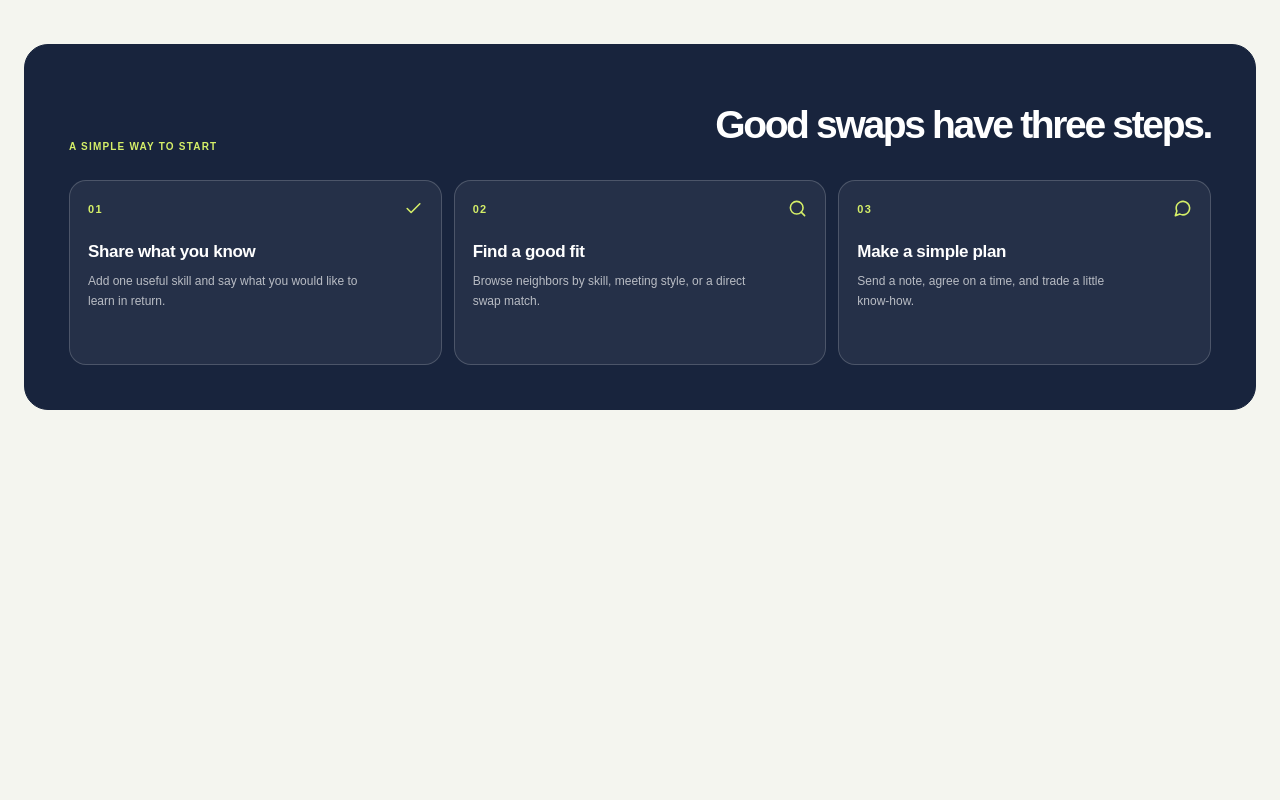
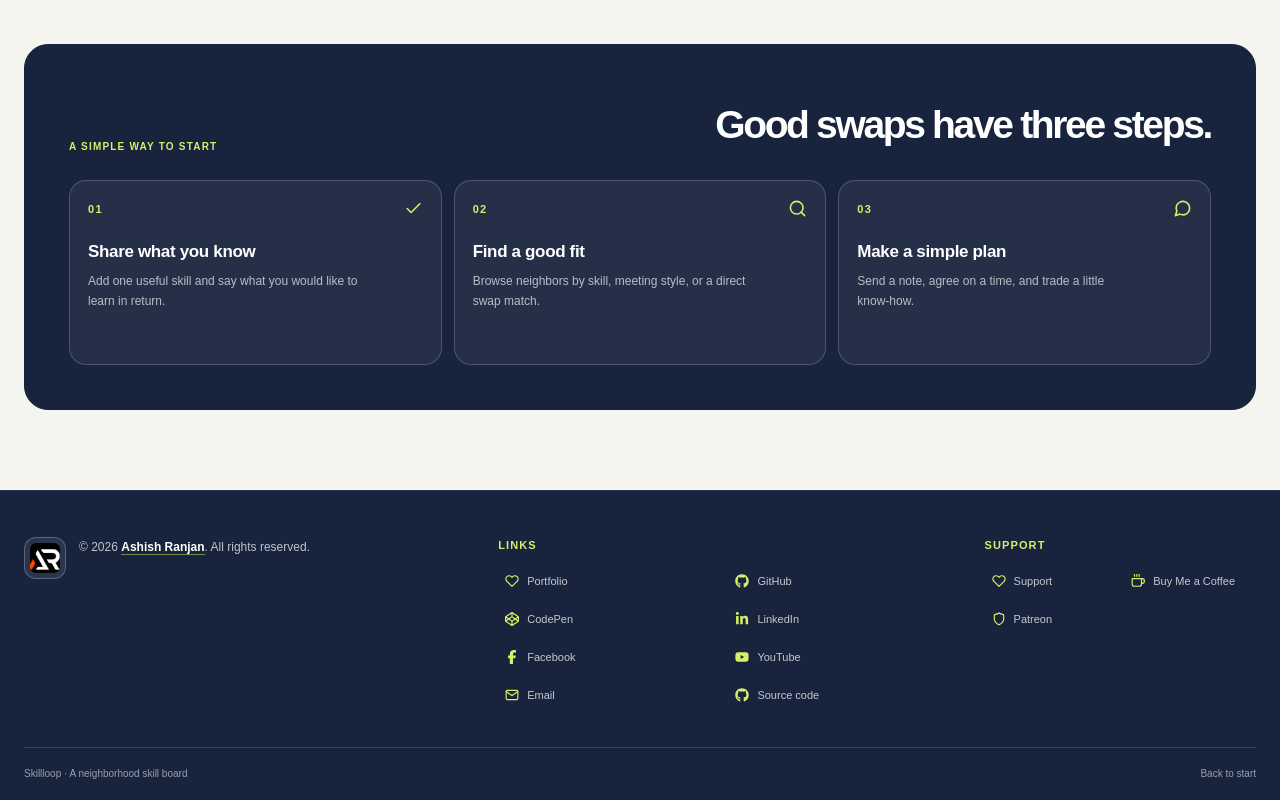
Before and after one commit to a2rp/skills-exchange-board, a React (Vite) app: page / in a window 1280 px wide. Shown: the part 3297-4097 px from the top of the page. Before the commit the page ends 3787 px from the top, so only its background shows below. Built offline with nearby package versions, Linux system fonts and the light colour scheme.

Commit message:
feat: add required project footer

```diff
--- a/src/App.jsx
+++ b/src/App.jsx
@@ -1,7 +1,7 @@
 import { useEffect, useState } from "react";
-import { FiCheck, FiX } from "react-icons/fi";
-import BoardIntro from "./components/boardIntro/index.jsx";
+import { FiCheck, FiX } from "react-icons/fi";import BoardIntro from "./components/boardIntro/index.jsx";
 import HowItWorks from "./components/howItWorks/index.jsx";
+import SiteFooter from "./components/siteFooter/index.jsx";
 import SiteHeader from "./components/siteHeader/index.jsx";
 import SkillBoard from "./components/skillBoard/index.jsx";
 import { currentMember, skillListings } from "./data/skillListings.js";
@@ -102,6 +102,7 @@ const App = () => {
                 />
                 <HowItWorks />
             </main>
+            <SiteFooter />
             {notice ? (
                 <div className={styles.notice} role="status" aria-live="polite">
                     <span className={styles.noticeIcon} aria-hidden="true">
--- /dev/null
+++ b/src/components/siteFooter/index.jsx
@@ -0,0 +1,91 @@
+import {
+    FaCodepen,
+    FaFacebookF,
+    FaGithub,
+    FaLinkedinIn,
+    FaYoutube,
+} from "react-icons/fa6";
+import { FiCoffee, FiHeart, FiMail, FiShield } from "react-icons/fi";
+import styles from "./styles.module.css";
+
+const profileLinks = [
+    { label: "Portfolio", href: "https://www.ashishranjan.net", Icon: FiHeart },
+    { label: "GitHub", href: "https://github.com/a2rp", Icon: FaGithub },
+    { label: "CodePen", href: "https://codepen.io/ash1198", Icon: FaCodepen },
+    { label: "LinkedIn", href: "https://www.linkedin.com/in/aashishranjan", Icon: FaLinkedinIn },
+    { label: "Facebook", href: "https://www.facebook.com/theash.ashish/", Icon: FaFacebookF },
+    { label: "YouTube", href: "https://www.youtube.com/@ashishranjan-ashz?sub_confirmation=1", Icon: FaYoutube },
+    { label: "Email", href: "mailto:ash.ranjan09@gmail.com", Icon: FiMail },
+    { label: "Source code", href: "https://github.com/a2rp/skills-exchange-board", Icon: FaGithub },
+];
+
+const supportLinks = [
+    { label: "Support", href: "https://a2rp-donation-page.netlify.app/", Icon: FiHeart },
+    { label: "Buy Me a Coffee", href: "https://buymeacoffee.com/ashishranjan", Icon: FiCoffee },
+    { label: "Patreon", href: "https://www.patreon.com/ashishranjan", Icon: FiShield },
+];
+
+const FooterLink = ({ link }) => {
+    const { label, href, Icon } = link;
+
+    return (
+        <a className={styles.link} href={href} target="_blank" rel="noreferrer">
+            <Icon aria-hidden="true" />
+            <span>{label}</span>
+        </a>
+    );
+};
+
+const SiteFooter = () => (
+    <footer className={styles.siteFooter}>
+        <div className={styles.inner}>
+            <div className={styles.credit}>
+                <a
+                    className={styles.logoLink}
+                    href="https://www.ashishranjan.net"
+                    target="_blank"
+                    rel="noreferrer"
+                >
+                    <img
+                        src={import.meta.env.BASE_URL + "logo.png"}
+                        alt="Ashish Ranjan"
+                        width="32"
+                        height="32"
+                    />
+                </a>
+                <p>
+                    © {new Date().getFullYear()}{" "}
+                    <a href="https://github.com/a2rp" target="_blank" rel="noreferrer">
+                        Ashish Ranjan
+                    </a>
+                    . All rights reserved.
+                </p>
+            </div>
+
+            <div className={styles.linkGroups}>
+                <section className={styles.linkGroup} aria-labelledby="footer-links-title">
+                    <h2 id="footer-links-title">Links</h2>
+                    <div className={styles.linkList}>
+                        {profileLinks.map((link) => (
+                            <FooterLink key={link.label} link={link} />
+                        ))}
+                    </div>
+                </section>
+                <section className={styles.linkGroup} aria-labelledby="footer-support-title">
+                    <h2 id="footer-support-title">Support</h2>
+                    <div className={styles.linkList}>
+                        {supportLinks.map((link) => (
+                            <FooterLink key={link.label} link={link} />
+                        ))}
+                    </div>
+                </section>
+            </div>
+        </div>
+        <div className={styles.bottom}>
+            <span>Skillloop · A neighborhood skill board</span>
+            <a href="#top">Back to start</a>
+        </div>
+    </footer>
+);
+
+export default SiteFooter;
--- /dev/null
+++ b/src/components/siteFooter/styles.module.css
@@ -0,0 +1,170 @@
+.siteFooter {
+    border-top: 1px solid #263354;
+    background: var(--ink);
+    color: #fff;
+
+    .inner {
+        display: grid;
+        grid-template-columns: minmax(210px, 0.72fr) minmax(0, 1.28fr);
+        gap: 48px;
+        width: min(100% - 48px, 1320px);
+        margin: 0 auto;
+        padding: 46px 0 37px;
+    }
+
+    .credit {
+        display: flex;
+        align-items: flex-start;
+        gap: 13px;
+        align-self: start;
+
+        p {
+            max-width: 250px;
+            color: rgba(255, 255, 255, 0.72);
+            font-size: 12px;
+            line-height: 1.7;
+        }
+
+        p a {
+            border-bottom: 1px solid rgba(213, 239, 104, 0.5);
+            color: #fff;
+            font-weight: 800;
+        }
+    }
+
+    .logoLink {
+        display: grid;
+        flex: 0 0 42px;
+        width: 42px;
+        height: 42px;
+        place-items: center;
+        border: 1px solid rgba(255, 255, 255, 0.24);
+        border-radius: 12px;
+        background: rgba(255, 255, 255, 0.08);
+        transition: border-color 160ms ease, box-shadow 160ms ease;
+
+        img {
+            width: 30px;
+            height: 30px;
+            border-radius: 6px;
+            object-fit: cover;
+        }
+
+        &:hover,
+        &:focus-visible {
+            border-color: var(--lime);
+            box-shadow: 0 0 0 3px rgba(213, 239, 104, 0.12);
+            outline: none;
+        }
+    }
+
+    .linkGroups {
+        display: grid;
+        grid-template-columns: minmax(0, 1fr) minmax(160px, 0.6fr);
+        gap: 34px;
+    }
+
+    .linkGroup {
+        h2 {
+            margin-bottom: 12px;
+            color: var(--lime);
+            font-size: 11px;
+            font-weight: 800;
+            letter-spacing: 0.1em;
+            text-transform: uppercase;
+        }
+    }
+
+    .linkList {
+        display: grid;
+        grid-template-columns: repeat(2, minmax(0, 1fr));
+        gap: 8px;
+    }
+
+    .link {
+        display: inline-flex;
+        align-items: center;
+        gap: 8px;
+        width: fit-content;
+        min-height: 30px;
+        padding: 3px 6px;
+        border: 1px solid transparent;
+        border-radius: 8px;
+        color: rgba(255, 255, 255, 0.75);
+        font-size: 11px;
+        transition: border-color 160ms ease, box-shadow 160ms ease;
+
+        svg {
+            flex: 0 0 14px;
+            width: 14px;
+            height: 14px;
+            color: var(--lime);
+        }
+
+        &:hover,
+        &:focus-visible {
+            border-color: rgba(213, 239, 104, 0.44);
+            box-shadow: 0 0 0 2px rgba(213, 239, 104, 0.08);
+            outline: none;
+        }
+    }
+
+    .bottom {
+        display: flex;
+        justify-content: space-between;
+        align-items: center;
+        gap: 15px;
+        width: min(100% - 48px, 1320px);
+        min-height: 53px;
+        margin: 0 auto;
+        border-top: 1px solid rgba(255, 255, 255, 0.12);
+        color: rgba(255, 255, 255, 0.56);
+        font-size: 10px;
+
+        a {
+            border-bottom: 1px solid transparent;
+            transition: border-color 160ms ease, box-shadow 160ms ease;
+
+            &:hover,
+            &:focus-visible {
+                border-color: var(--lime);
+                box-shadow: 0 2px 0 rgba(213, 239, 104, 0.14);
+                outline: none;
+            }
+        }
+    }
+
+    @media (max-width: 900px) {
+        .inner {
+            grid-template-columns: 1fr;
+            gap: 30px;
+        }
+    }
+
+    @media (max-width: 600px) {
+        .inner,
+        .bottom {
+            width: min(100% - 32px, 1320px);
+        }
+
+        .inner {
+            padding: 35px 0 28px;
+        }
+
+        .linkGroups {
+            grid-template-columns: 1fr;
+            gap: 22px;
+        }
+
+        .linkList {
+            grid-template-columns: repeat(2, minmax(0, 1fr));
+        }
+
+        .bottom {
+            align-items: flex-start;
+            flex-direction: column;
+            justify-content: center;
+            padding: 12px 0;
+        }
+    }
+}
```
